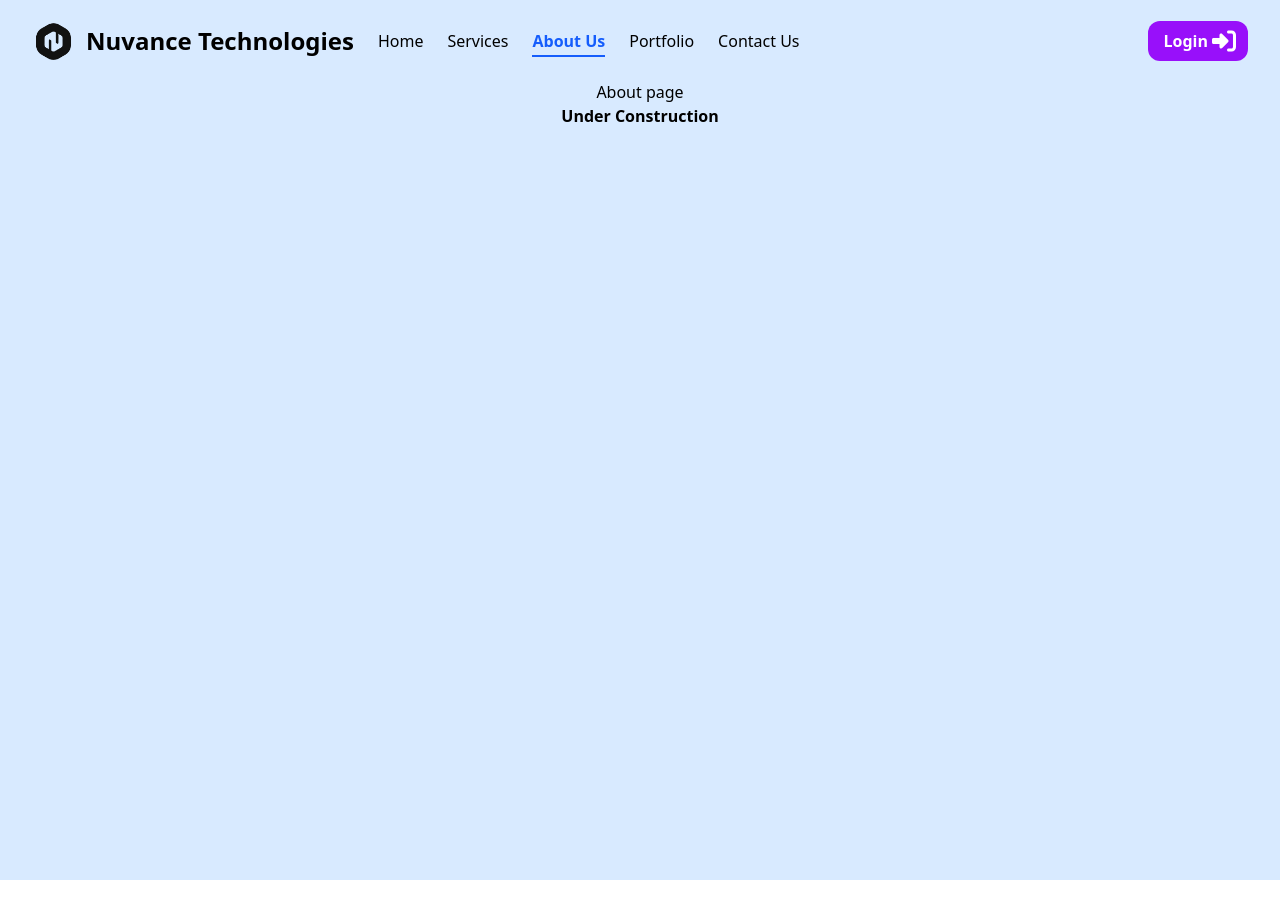
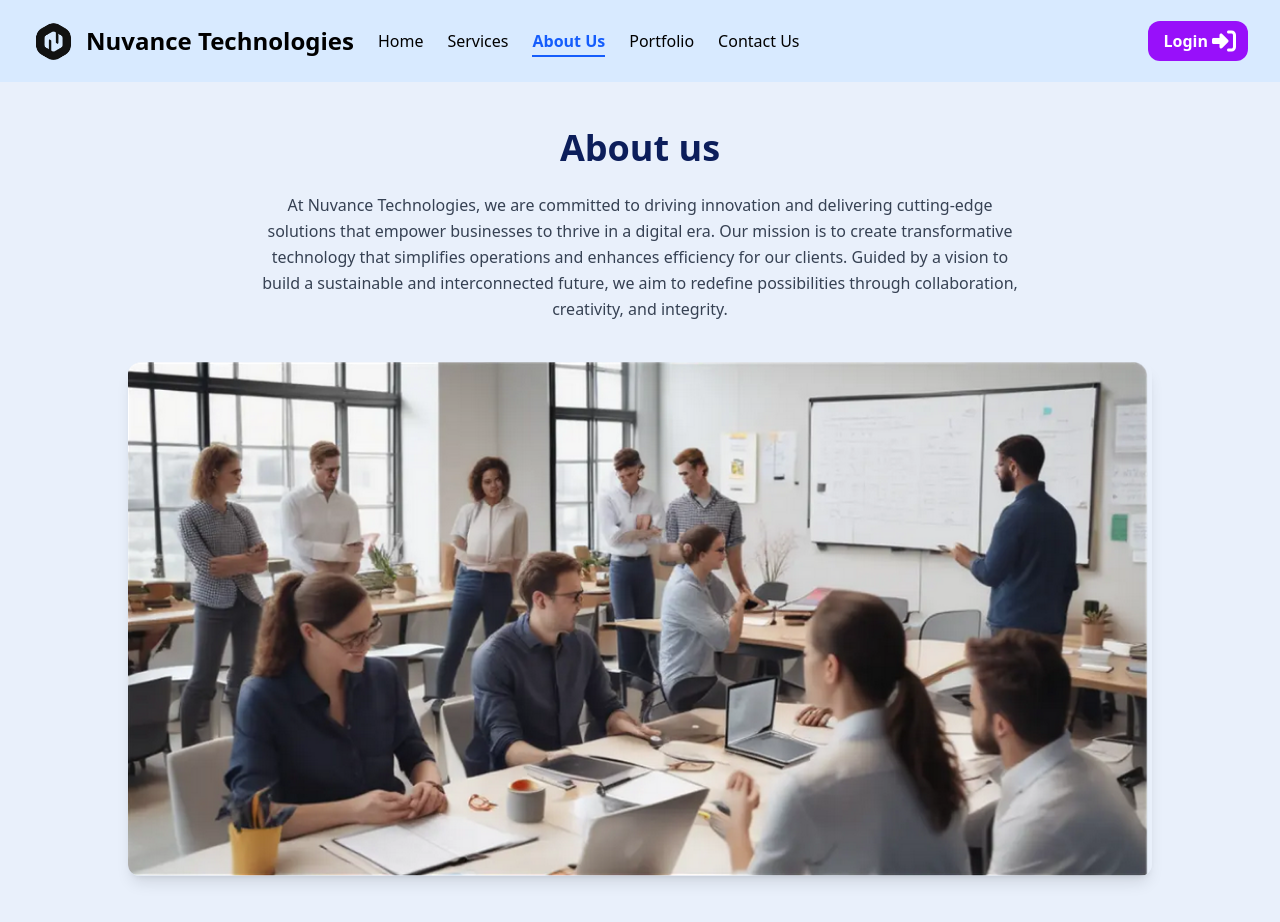
Before and after one commit to Nuvance-Technologies/Nuvance_Frontend, a Next.js app: page /about-us in a window 1280 px wide. Before the commit the page ends 880 px from the top, so only its background shows below. Built offline with nearby package versions, Linux system fonts and the light colour scheme.

Commit message:
replicated the about page from the design

```diff
--- a/app/about-us/page.tsx
+++ b/app/about-us/page.tsx
@@ -1,15 +1,32 @@
 import Navbar from "@/components/ui/Navbar";
+import Image from 'next/image';
+import "@/app/globals.css";
 
 export default function AboutUs() {
-    return (
-        <div className="h-screen bg-mainBgColor">
-            <Navbar/>
-            <div className="text-center mt-20">
-                About page
-            </div>
-            <div className="text-center font-bold">
-                Under Construction
-            </div>
+  return (
+    <div className="h-screen bg-mainBgColor">
+      <Navbar />
+      <div className="text-center mt-20">
+        <div className="min-h-screen bg-[#e9f0fb] flex flex-col items-center px-4 py-12">
+          <h1 className="box text-4xl font-bold text-[#0c1e5b] mb-6">About us</h1>
+          <p className="text-center max-w-3xl text-gray-700 mb-10 leading-relaxed">
+            At Nuvance Technologies, we are committed to driving innovation and delivering cutting-edge
+            solutions that empower businesses to thrive in a digital era. Our mission is to create
+            transformative technology that simplifies operations and enhances efficiency for our
+            clients. Guided by a vision to build a sustainable and interconnected future, we aim to
+            redefine possibilities through collaboration, creativity, and integrity.
+          </p>
+          <div className="rounded-xl overflow-hidden shadow-lg max-w-5xl w-full">
+            <Image
+              src="/aboutus1.png"
+              alt="Team working together"
+              width={1200}
+              height={700}
+              className="w-full h-auto object-cover"
+            />
+          </div>
         </div>
-    )
+      </div>
+    </div>
+  );
 }
```
Also changed, not shown: app/globals.css (line endings or trailing spaces), public/aboutus1.png (added).
